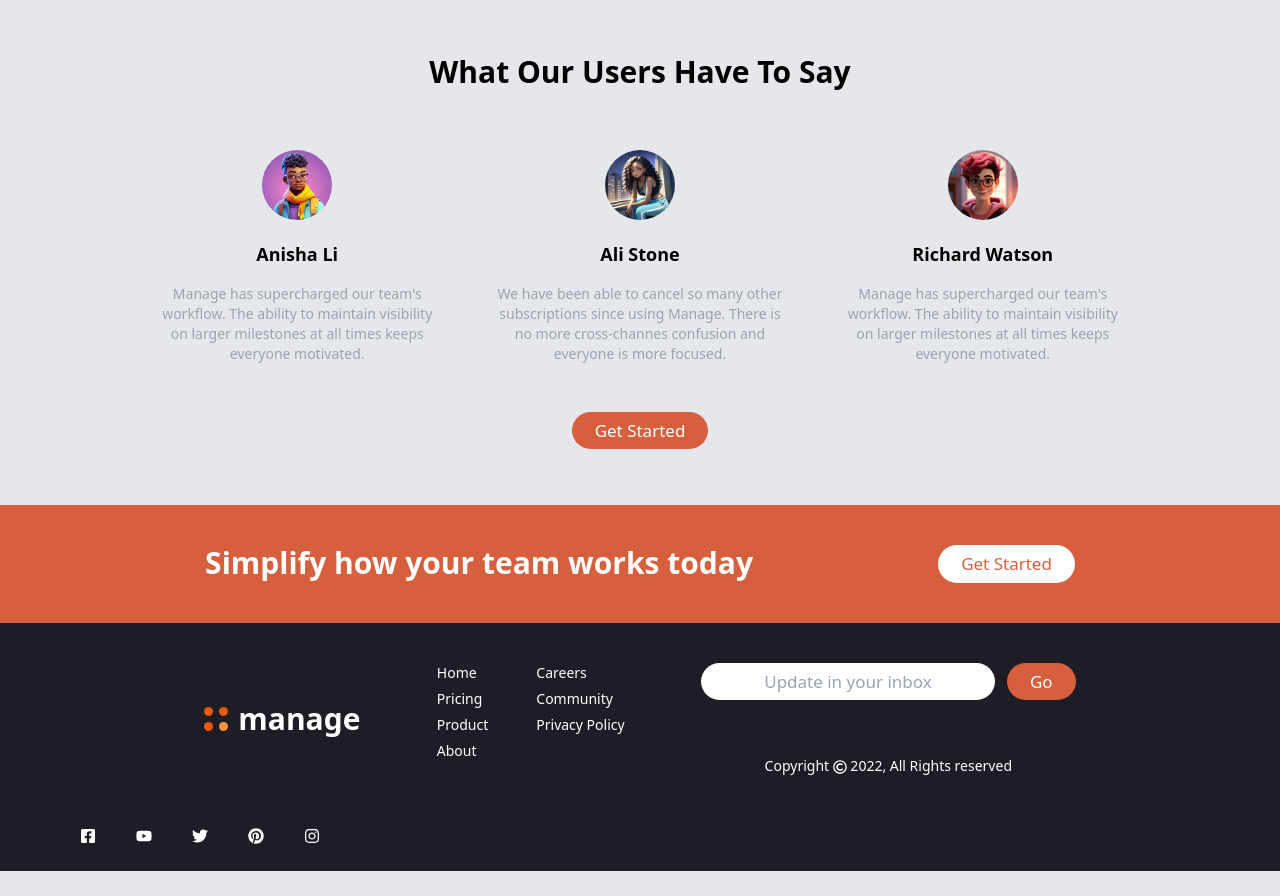
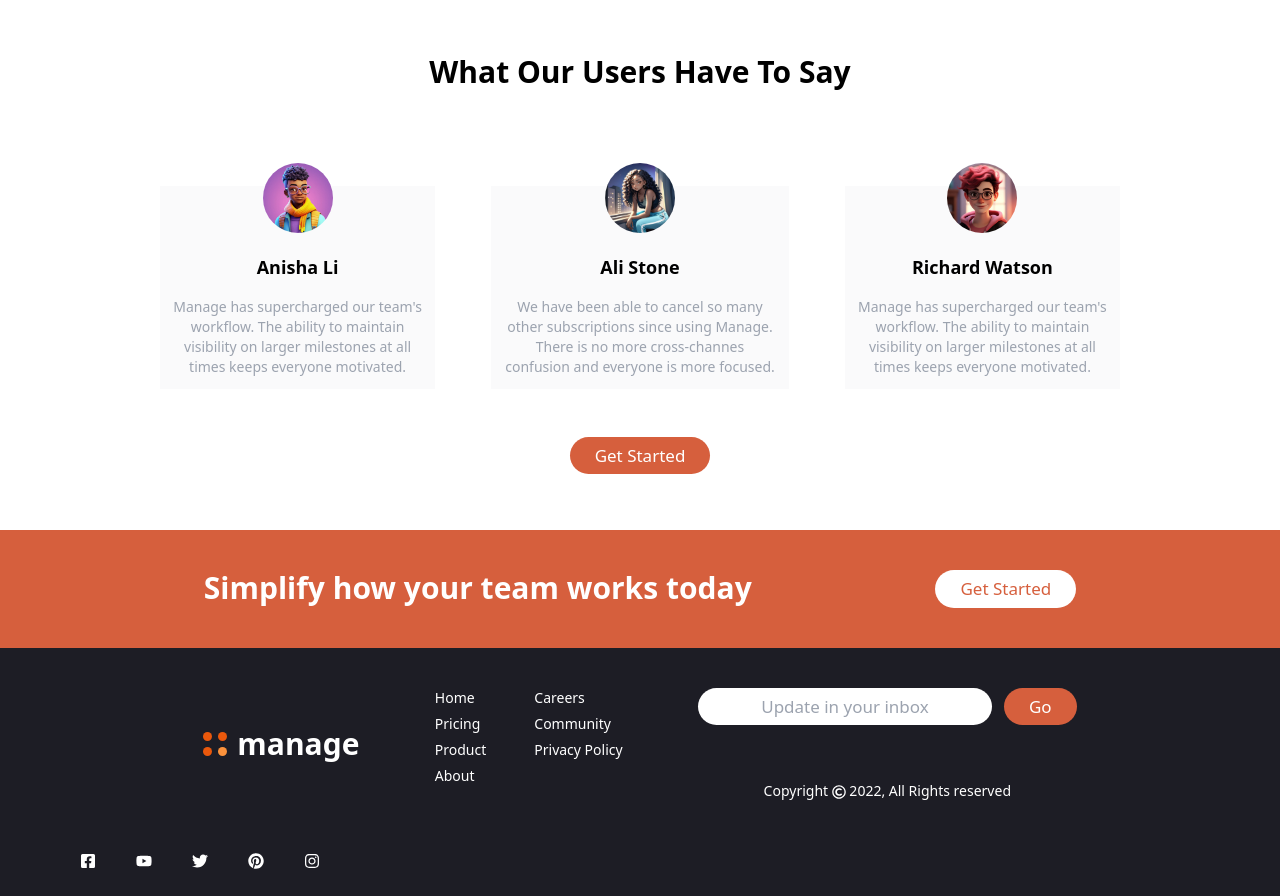
Before and after one commit to goodydev44/Design_Layout-Recreate, a React (Vite) app: page / in a window 1280 px wide. Shown: the part 1000-1896 px from the top of the page. Before the commit the page ends 1871 px from the top, so only its background shows below. Built offline with nearby package versions, Linux system fonts and the light colour scheme.

Commit message:
bg-img added; bg-color white; comment box added

```diff
--- a/src/components/Comment.tsx
+++ b/src/components/Comment.tsx
@@ -9,13 +9,16 @@ type Props = {
 
 const Comment: React.FC<Props> = (props) => {
   return (
-    <div className="text-center">
+    <div className="relative text-center bg-gray-200 bg-opacity-20 mt-14 mobile:p-1.5
+          md2:p-3">
       <img
-        className="inline h-[70px] w-[70px] rounded-full my-5"
+        className="inline h-[70px] w-[70px] rounded-full mb-5 -mt-[35px]"
         src={props.image}
       />
+      <div>
         <h4 className="title-style1">{props.name}</h4>
         <p className="prg-style1">{props.description}</p>
+      </div>
     </div>
   );
 };
--- a/src/components/Footer.tsx
+++ b/src/components/Footer.tsx
@@ -14,10 +14,10 @@ const Footer: React.FC = () => {
   return (
     <footer>
       <div className='flex mobile:flex-col md:flex-row justify-evenly bg-customOrange px-5 py-10'>
-        <h2 className='text-white text-3xl font-bold mobile:mb-5 md:mb-0'>
+        <h2 className='text-white text-3xl font-bold mobile:mb-5 md:mb-0 xs:text-center md:text-justify'>
           Simplify how your team works today
         </h2>
-        <button className='bt-style2'>Get Started</button>
+        <button className='bt-style2 xs:min-w-60 xs:max-w-60 md:min-w-0 xs:mx-auto md:mx-0'>Get Started</button>
       </div>
 
       <div
--- a/src/components/Header.tsx
+++ b/src/components/Header.tsx
@@ -4,13 +4,13 @@ import Logo from "./Logo";
 const Header: React.FC = () => {
   return (
     <header className="contain-style1 flex mobile:flex-col mobile:justify-center
-            md:flex-row md:justify-evenly gap-2">
+            md:flex-row md:justify-between gap-2">
       <div className="manageLogo">
         <Logo />
         <h3 className="manage text-3xl font-bold">manage</h3>
       </div>
       <nav>
-        <ul className="grid mobile:grid-cols-3 md2:grid-cols-4 md3:grid-cols-5 xs:gap-5000 font-[500]">
+        <ul className="grid mobile:grid-cols-3 md2:grid-cols-4 md3:grid-cols-5 font-[500]">
           <li className="list-styles1">Pricing</li>
           <li className="list-styles1">Product</li>
           <li className="list-styles1">About</li>
@@ -18,7 +18,7 @@ const Header: React.FC = () => {
           <li className="list-styles1">Community</li>
         </ul>
       </nav>
-      <button className="bt-style1 max-h-10">
+      <button className="bt-style1 max-h-10 xs:min-w-60 md:min-w-0 mx-auto">
         Get Started
       </button>
     </header>
--- a/src/components/Main.tsx
+++ b/src/components/Main.tsx
@@ -4,10 +4,12 @@ import Section1 from "./Section1";
 import Section2 from "./Section2";
 import Section3 from "./Section3";
 import Footer from "./Footer";
+import Img from '../assets/Images/bg-tablet-pattern.svg'
 
 const Main: React.FC = () => {
   return (
-    <div className="Main-styles">
+    <div className="mobile:mt-5 xs:mt-14 bg-no-repeat bg-right-top"
+        style={ {backgroundImage: `url(${Img})`} }>
       <Header />
       <Section1 />
       <Section2 />
--- a/src/index.css
+++ b/src/index.css
@@ -2,15 +2,14 @@
 @tailwind components;
 @tailwind utilities;
 
+
 @layer base {
-  body {
-    @apply bg-gray-200;
-  }
   .Main-styles {
-    @apply mobile:mt-5 xs:mt-14;
+    /* background-image: url(./assets/Images/Page-Img2.jpg); */
+    @apply mobile:mt-5 xs:mt-14 bg-no-repeat;
   }
   .contain-style1 {
-    @apply mobile:px-[9px] xs:px-[17px] md:px-10 lg:px-20 xl:px-40;
+    @apply mobile:px-[9px] xs:px-[17px] md:px-10 lg:px-[85px] xl:px-40;
   }
   .list-styles1 {
     @apply px-3 py-1 cursor-pointer rounded-full hover:bg-gray-300 transition duration-[200ms] text-center;
@@ -27,11 +26,14 @@
   .prg-style1 {
     @apply text-sm text-gray-400 mt-4;
   }
+  .bt-style1, .bt-style2 {
+    @apply px-[25px] py-1.5 rounded-full text-[17px] transition duration-200
+  }
   .bt-style1 {
-    @apply bg-customOrange hover:bg-[#c83c16] transition duration-300 px-[23px] py-1.5 rounded-full text-[17px] text-white;
+    @apply bg-customOrange hover:bg-[#c83c16] text-white;
   }
   .bt-style2 {
-    @apply bg-white hover:bg-slate-300 transition duration-200 px-[23px] py-1.5 rounded-full text-[17px] text-customOrange;
+    @apply bg-white hover:bg-slate-300 text-customOrange;
   }
   .input-style1 {
     @apply bg-white px-[23px] py-1.5 rounded-full text-[17px] text-black text-center outline-none;
```
Also changed, not shown: src/assets/Images/bg-tablet-pattern.svg (added). Lines whose indentation alone changed are shown as unchanged.
